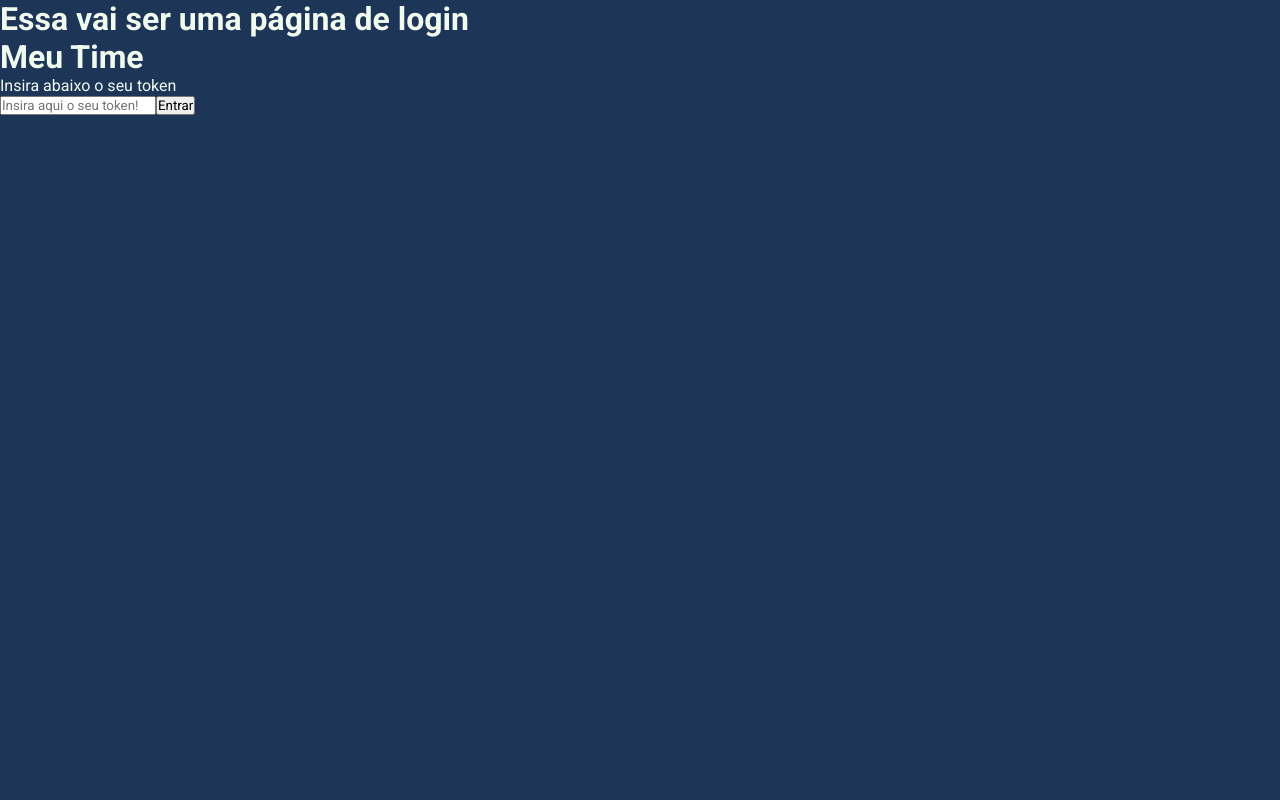
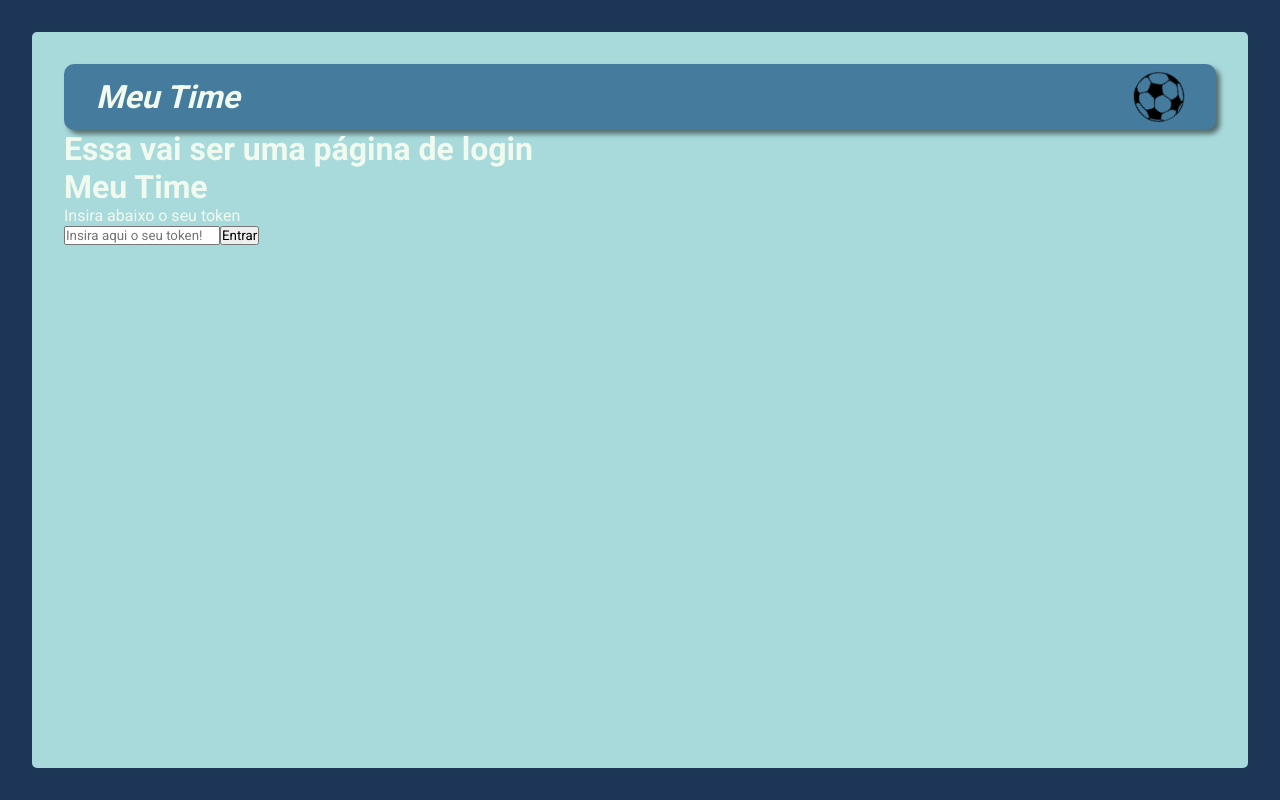
Before and after one commit to mateusrc-dev/meu-time, a Next.js app: page / in a window 1280 px wide. Built offline with nearby package versions, Linux system fonts and the light colour scheme.

Commit message:
create style page app

```diff
--- a/src/pages/_app.tsx
+++ b/src/pages/_app.tsx
@@ -1,10 +1,23 @@
 import { AppProps } from "next/app"
 import { globalStyles } from "../styles/global"
+import { Body, Container, Header, LogoImage } from "../styles/pages/app"
+import logoImg from "../assets/ball.svg"
+import Image from "next/image"
 
 globalStyles()
 
 export default function App({Component, pageProps}: AppProps) {
   return (
-      <Component {...pageProps} />
+      <Container>
+        <Body>
+          <Header>
+            <h1>Meu Time</h1>
+            <LogoImage>
+              <Image src={logoImg} width={50} height={50} alt="logo"/>
+            </LogoImage>
+          </Header>
+          <Component {...pageProps} />
+        </Body>
+      </Container>
     )
 }
--- /dev/null
+++ b/src/styles/pages/app.ts
@@ -0,0 +1,46 @@
+import { styled, keyframes } from ".."
+
+const isRotating = keyframes({
+  to: {
+    transform: 'rotate(1turn)',
+  },
+})
+
+export const Container = styled('div', {
+  display: 'flex',
+})
+
+export const Body = styled('div', {
+  margin: '2rem',
+  padding: '2rem',
+  width: '100%',
+  height: 'calc(100vh - 4rem)',
+  backgroundColor: '$blue_300',
+  borderRadius: '5px',
+})
+
+export const Header = styled('div', {
+  display: 'flex',
+  alignItems: 'center',
+  justifyContent: 'space-between',
+  backgroundColor: '$blue_200',
+  padding: '0.5rem 2rem',
+  borderRadius: '10px',
+  boxShadow: '4px 4px 5px rgba(0, 0, 0, 0.5)',
+
+  'h1': {
+    fontStyle: 'italic',
+    fontWeight: 'bold',
+  }
+})
+
+export const LogoImage = styled('div', {
+  display: 'flex',
+  alignItems: 'center',
+  justifyContent: 'center',
+  animationName: `${isRotating}`,
+  animationDirection: 'normal',
+  animationDuration: '3s',
+  animationTimingFunction: 'linear',
+  animationIterationCount: 'infinite'
+})
```
Also changed, not shown: src/assets/ball.svg (added).
